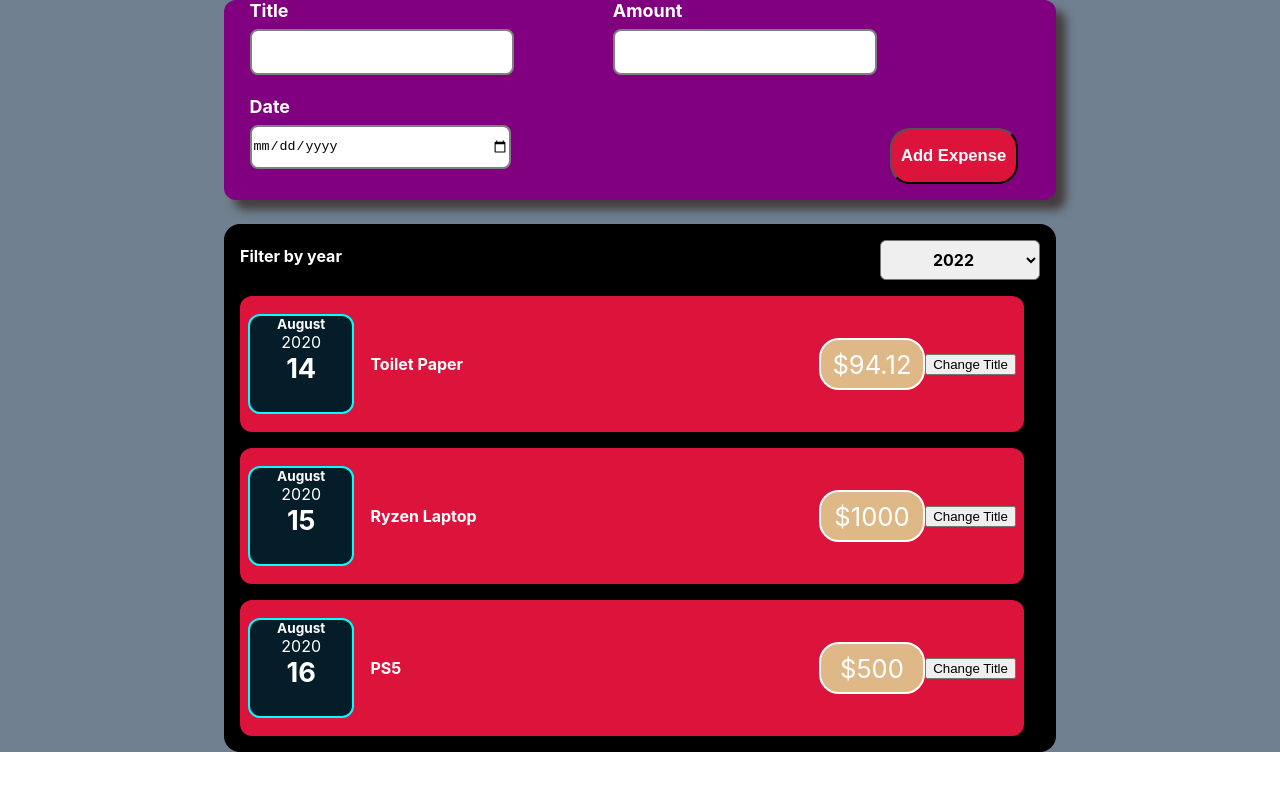
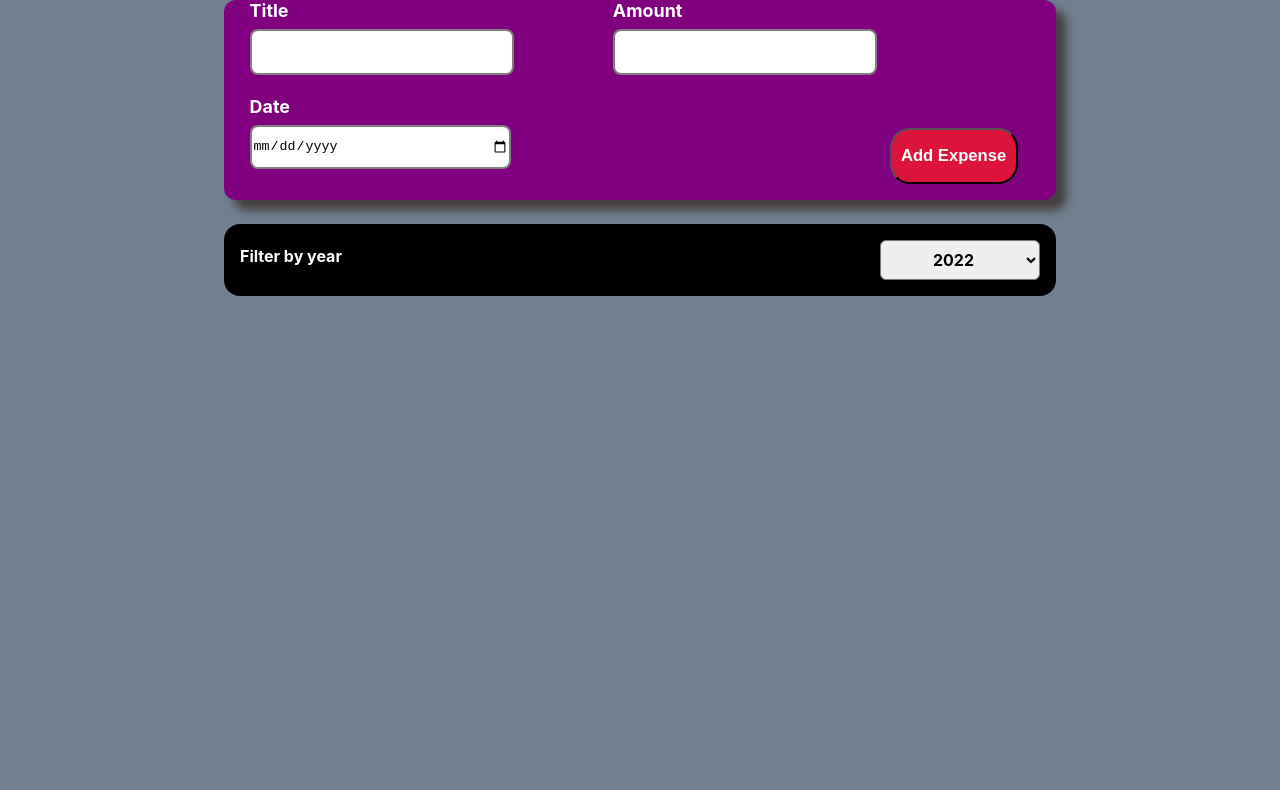
Before and after one commit to PrabeshPP/ReactJS_Learn, a React (Create React App) app: page / in a window 1280 px wide. Shown: the top 790 px of the page. Built offline with nearby package versions, Linux system fonts and the light colour scheme.

Commit message:
some changes

```diff
--- a/src/App.css
+++ b/src/App.css
@@ -3,6 +3,8 @@
   display: flex;
   flex-direction: column;
   align-items: center;
+  min-height: 100vh;
+  min-width: 100vw;
 
 }
 
--- a/src/App.js
+++ b/src/App.js
@@ -3,30 +3,23 @@ import React ,{useState} from 'react';
 import ExpenseItem from './components/Expenses/ExpenseItem';
 import NewExpense from './components/NewExpense/NewExpense';
 import ExpensesFilter from './components/Expenses/ExpenseFilter';
+let dummy_expenses=[
+
+]
+
+
 
 
 function App() {
- let expenses=[
-    {
-      title:"Toilet Paper",
-      amount:94.12,
-      date:new Date(2020,7,14)
-    },
-    {
-      title:"Ryzen Laptop",
-      amount:1000,
-      date:new Date(2020,7,15)
-    },
-    {
-      title:"PS5",
-      amount:500,
-      date:new Date(2020,7,16)
-    }
-  ]
+ let [expenses,newExpenses]=useState(dummy_expenses);
 
   const addExpenseHandler=(ExpenseData)=>{
-    console.log("In app.js");
-    console.log(ExpenseData);
+   newExpenses((previousState)=>{
+
+     return [ExpenseData,...previousState];
+
+   });
+
 
   }
 
@@ -43,8 +36,10 @@ function App() {
    <div className='App-main1'>
   <ExpensesFilter/>
    {expenses.map((item)=>(
+
      <ExpenseItem
      title={item.title}
+
      amount={item.amount}
      date={item.date}/>
    ))}
--- a/src/components/Expenses/ExpenseItem.js
+++ b/src/components/Expenses/ExpenseItem.js
@@ -5,22 +5,16 @@ import React,{useState} from 'react';
 
 function ExpenseItem(props){
 
-    const [title,setTitle]=useState(props.title);
-   let Alert=()=>{
-       setTitle("My name is Prabesh Bista.")
 
 
-    }
 
     return (
         <Card className="ExpenseItem-main">
         <ExpenseDate date={props.date}/>
        <div className="ExpenseItem-description">
-    <h2>{title}</h2>
+    <h2>{props.title}</h2>
        <div className="ExpenseItem-amount">{"$"+props.amount}</div>
-
        </div>
-       <button onClick={Alert}>Change Title</button>
         </Card>
 
     );
```
